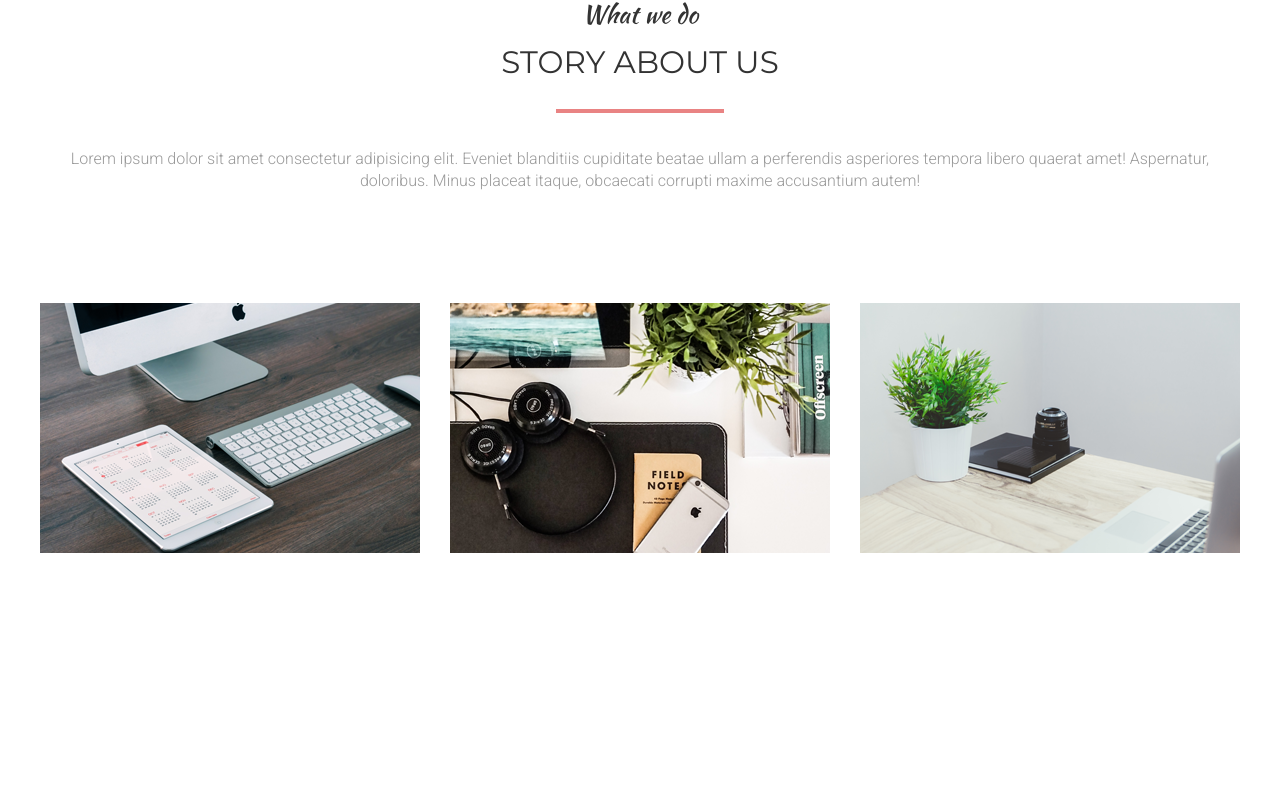
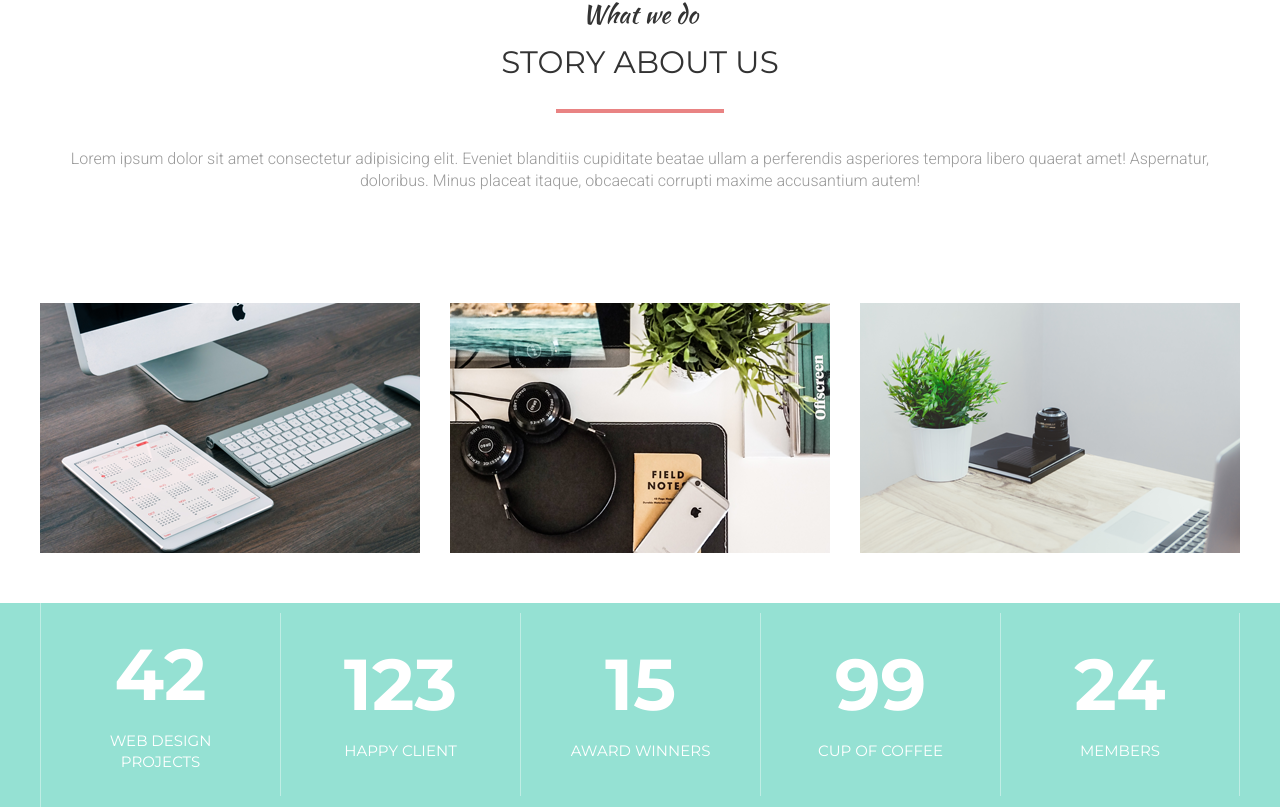
Before and after one commit to TranDangKhoi/mogo-project, a React (Create React App) app in the folder mogo-project/: page /#/ in a window 1280 px wide. Shown: the part 1105-1912 px from the top of the page. Before the commit the page ends 1708 px from the top, so only its background shows below. Built offline with nearby package versions, Linux system fonts and the light colour scheme.

Commit message:
:+1:: Finish analytics section

```diff
--- a/mogo-project/src/components/aboutus/AboutUs.js
+++ b/mogo-project/src/components/aboutus/AboutUs.js
@@ -10,7 +10,7 @@ const AboutUs = () => {
           <div className="about-item" key={item.id}>
             <img src={item.src} alt="" className="about-img" />
             <div className="about-content">
-              <i className="fa-solid fa-users about-icon"></i>
+              <i className={item.icon}></i>
               <span className="about-title">{item.content}</span>
             </div>
           </div>
--- a/mogo-project/src/components/aboutus/AboutUsData.js
+++ b/mogo-project/src/components/aboutus/AboutUsData.js
@@ -5,16 +5,19 @@ export const AboutUsData = [
   {
     id: 1,
     src: AboutUs1,
-    content: "Super Team",
+    icon: "fa-solid fa-bolt about-icon",
+    content: "Energetic",
   },
   {
     id: 2,
     src: AboutUs2,
-    content: "Super Team",
+    icon: "fa-solid fa-heart about-icon",
+    content: "Joy",
   },
   {
     id: 3,
     src: AboutUs3,
-    content: "Super Team",
+    icon: "fa-brands fa-pagelines about-icon",
+    content: "Environmental",
   },
 ];
--- a/mogo-project/src/components/aboutus/about-us.scss
+++ b/mogo-project/src/components/aboutus/about-us.scss
@@ -53,6 +53,9 @@
     opacity: 0;
     visibility: hidden;
     transition: all 200ms ease-in-out;
+    text-align: center;
+    line-height: 1.4;
+    padding: 2rem;
   }
   &-icon {
     font-size: 2rem;
@@ -60,6 +63,7 @@
   &-title {
     font-size: 2.2rem;
     font-weight: 700;
+    @include textClamp(2);
   }
   @include maxWidth(767px) {
     &-list {
--- /dev/null
+++ b/mogo-project/src/components/analytics/Analytics.js
@@ -0,0 +1,23 @@
+import React from "react";
+import { AnalyticsData } from "./AnalyticsData";
+import "./analytics.scss";
+import Container from "../container/Container";
+const Analytics = () => {
+  return (
+    <div className="analytics">
+      <Container>
+        <div className="analytics-list">
+          {AnalyticsData.length > 0 &&
+            AnalyticsData.map((item) => (
+              <div className="analytics-item" key={item.id}>
+                <h4 className="analytics-item-count">{item.count}</h4>
+                <span className="analytics-item-text">{item.name}</span>
+              </div>
+            ))}
+        </div>
+      </Container>
+    </div>
+  );
+};
+
+export default Analytics;
--- /dev/null
+++ b/mogo-project/src/components/analytics/AnalyticsData.js
@@ -0,0 +1,27 @@
+export const AnalyticsData = [
+  {
+    id: 1,
+    count: 42,
+    name: "Web Design Projects",
+  },
+  {
+    id: 2,
+    count: 123,
+    name: "Happy Client",
+  },
+  {
+    id: 3,
+    count: 15,
+    name: "Award Winners",
+  },
+  {
+    id: 4,
+    count: 99,
+    name: "Cup Of Coffee",
+  },
+  {
+    id: 5,
+    count: 24,
+    name: "Members",
+  },
+];
--- /dev/null
+++ b/mogo-project/src/components/analytics/analytics.scss
@@ -0,0 +1,54 @@
+@import "../../helper/styles";
+.analytics {
+  background: $tertiary-color;
+  &-list {
+    @include flexbox(center, space-between);
+  }
+  &-item {
+    padding: 3.5rem;
+    color: white;
+    border-left: 1px solid rgba(white, 0.4);
+    text-align: center;
+    text-transform: uppercase;
+    width: 20%;
+    &:last-child {
+      border-right: 1px solid rgba(white, 0.4);
+    }
+  }
+
+  &-item-count {
+    font-size: 7.2rem;
+    font-weight: 700;
+    margin-bottom: 2rem;
+  }
+  &-item-text {
+    line-height: 1.4;
+    font-size: 1.5rem;
+  }
+  @include maxWidth(1023px) {
+    &-item {
+      padding: 1.5rem;
+    }
+    &-item-count {
+      font-size: 5rem;
+      margin-bottom: 1rem;
+    }
+    &-item-text {
+      font-size: 1.4rem;
+    }
+  }
+  @include maxWidth(767px) {
+    &-list {
+      display: block;
+    }
+    &-item {
+      width: 100%;
+      padding: 2.5rem 1.5rem;
+      border-bottom: 1px solid rgba(white, 0.4);
+      &:not(:nth-child(999)) {
+        border-left: unset;
+        border-right: unset;
+      }
+    }
+  }
+}
--- a/mogo-project/src/components/container/Container.js
+++ b/mogo-project/src/components/container/Container.js
@@ -1,5 +1,4 @@
 import React from "react";
-
 const Container = ({ children }) => {
   return <div className="container">{children}</div>;
 };
--- a/mogo-project/src/components/header/Header.js
+++ b/mogo-project/src/components/header/Header.js
@@ -1,6 +1,6 @@
 import React from "react";
 import { Link, NavLink } from "react-router-dom";
-import { useExpandNavigation } from "../../hooks/useExpandNavigation";
+import { useExpand } from "../../hooks/useExpand";
 import "./_header.scss";
 import "./HeaderData";
 import { HeaderTopData, HeaderBottomData } from "./HeaderData";
@@ -20,8 +20,10 @@ const Header = () => {
 };
 
 const HeaderTop = () => {
-  const { expandNavigation, nodeRef, setExpandNavigation } =
-    useExpandNavigation("i.header-toggle", false);
+  const { expandNavigation, nodeRef, setExpandNavigation } = useExpand(
+    "i.header-toggle",
+    false
+  );
   return (
     <div className="header-top">
       <Link to={"/"} className="header-logo">
--- a/mogo-project/src/components/paragraph/Paragraph.js
+++ b/mogo-project/src/components/paragraph/Paragraph.js
@@ -1,4 +1,5 @@
 import React from "react";
+import Container from "../container/Container";
 import "./_paragraph.scss";
 const Paragraph = ({ caption, title, children }) => {
   return (
--- a/mogo-project/src/helper/_mixins.scss
+++ b/mogo-project/src/helper/_mixins.scss
@@ -65,3 +65,16 @@
     display: none;
   }
 }
+
+// Text Clamp
+@mixin textClamp($row: 1, $size: 100%) {
+  display: -webkit-box;
+  text-overflow: ellipsis;
+  -webkit-line-clamp: $row;
+  -webkit-box-orient: vertical;
+  overflow: hidden;
+  width: $size;
+  max-width: $size;
+  white-space: pre-wrap;
+  word-break: break-word;
+}
--- a/mogo-project/src/hooks/useExpandNavigation.js
+++ b/mogo-project/src/hooks/useExpand.js
@@ -1,6 +1,6 @@
 import { useEffect, useRef, useState } from "react";
 
-export function useExpandNavigation(dom = "button", initialState) {
+export function useExpand(dom = "button", initialState) {
   const nodeRef = useRef(null);
   const [expandNavigation, setExpandNavigation] = useState(initialState);
   useEffect(() => {
--- a/mogo-project/src/pages/homepage/Homepage.js
+++ b/mogo-project/src/pages/homepage/Homepage.js
@@ -1,10 +1,12 @@
 import React from "react";
 import AboutUs from "../../components/aboutus/AboutUs";
+import Analytics from "../../components/analytics/Analytics";
 import Container from "../../components/container/Container";
 import Paragraph from "../../components/paragraph/Paragraph";
 
 const Homepage = () => {
   return (
+    <>
       <Container>
         <Paragraph caption={"What we do"} title={"Story about us"}>
           Lorem ipsum dolor sit amet consectetur adipisicing elit. Eveniet
@@ -14,6 +16,8 @@ const Homepage = () => {
         </Paragraph>
         <AboutUs></AboutUs>
       </Container>
+      <Analytics></Analytics>
+    </>
   );
 };
 
```
Lines whose indentation alone changed are shown as unchanged.
